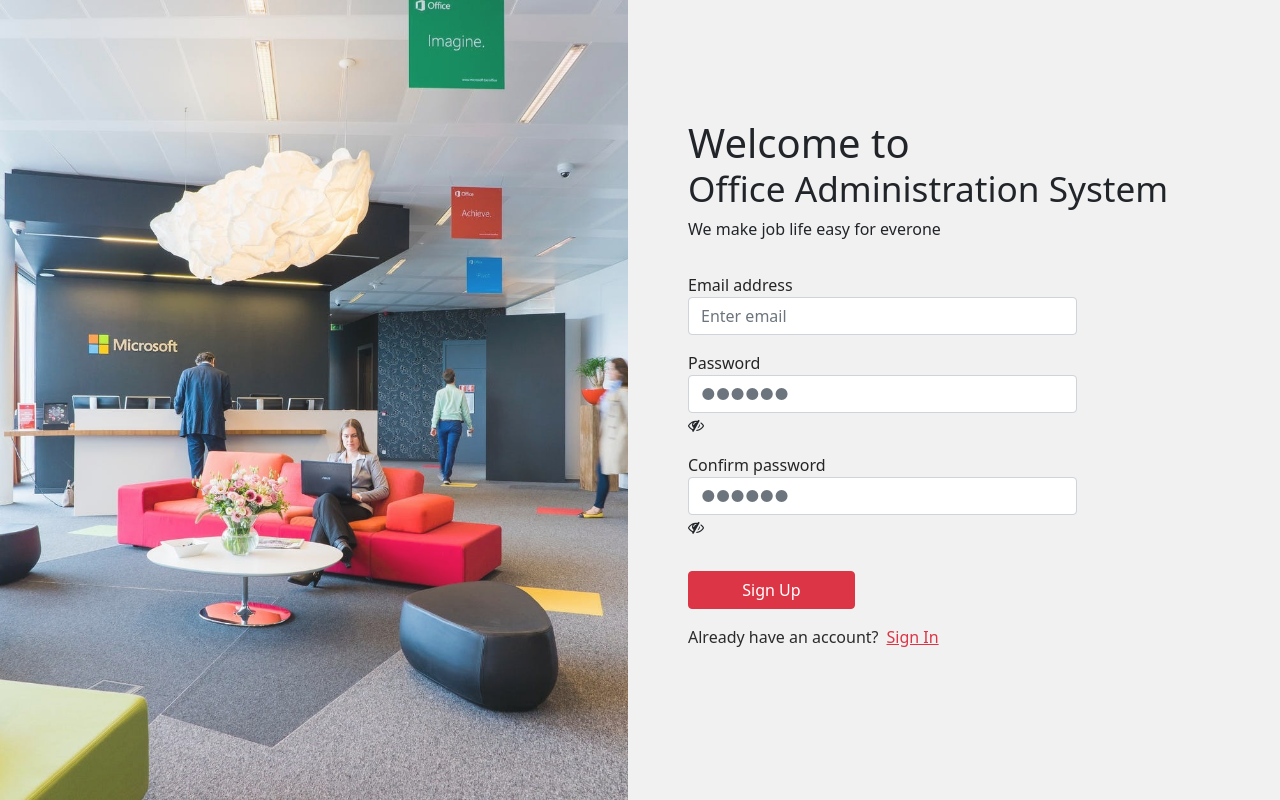
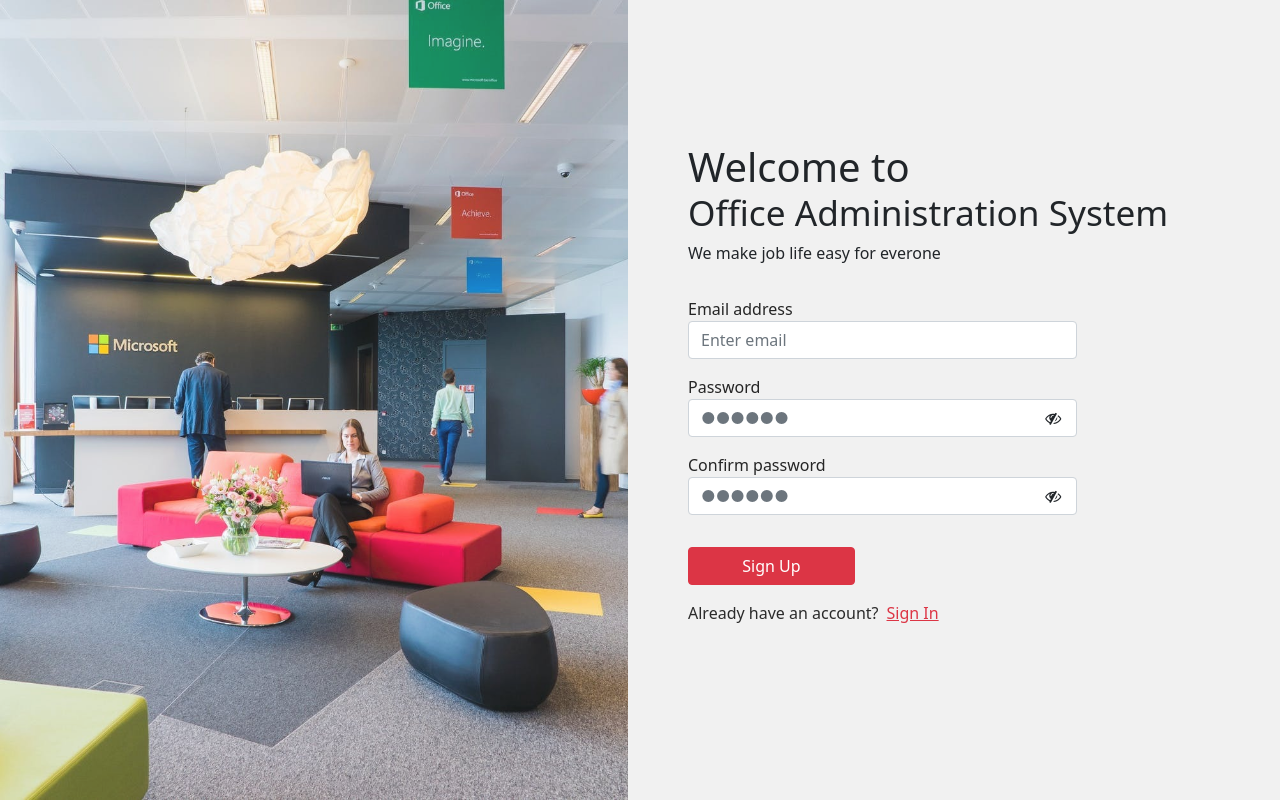
Before and after one commit to rahimasalman/Oas-front, a React (Create React App) app: page / in a window 1280 px wide. Built offline with nearby package versions, Linux system fonts and the light colour scheme.

Commit message:
Styled eye icon

```diff
--- a/src/index.scss
+++ b/src/index.scss
@@ -50,6 +50,7 @@ body {
       }
       .form-group {
         width: 70%;
+        position: relative;
         label {
           color: #252525;
         }
@@ -58,6 +59,13 @@ body {
           &:focus {
             border: 1px solid #949494;
           }
+        }
+        .togglePassword {
+          display: inline-block;
+          position: absolute;
+          top: 1.9rem;
+          right: 1rem;
+          cursor: pointer;
         }
         @media only screen and (max-width: 768px) {
           width: 100%;
```
